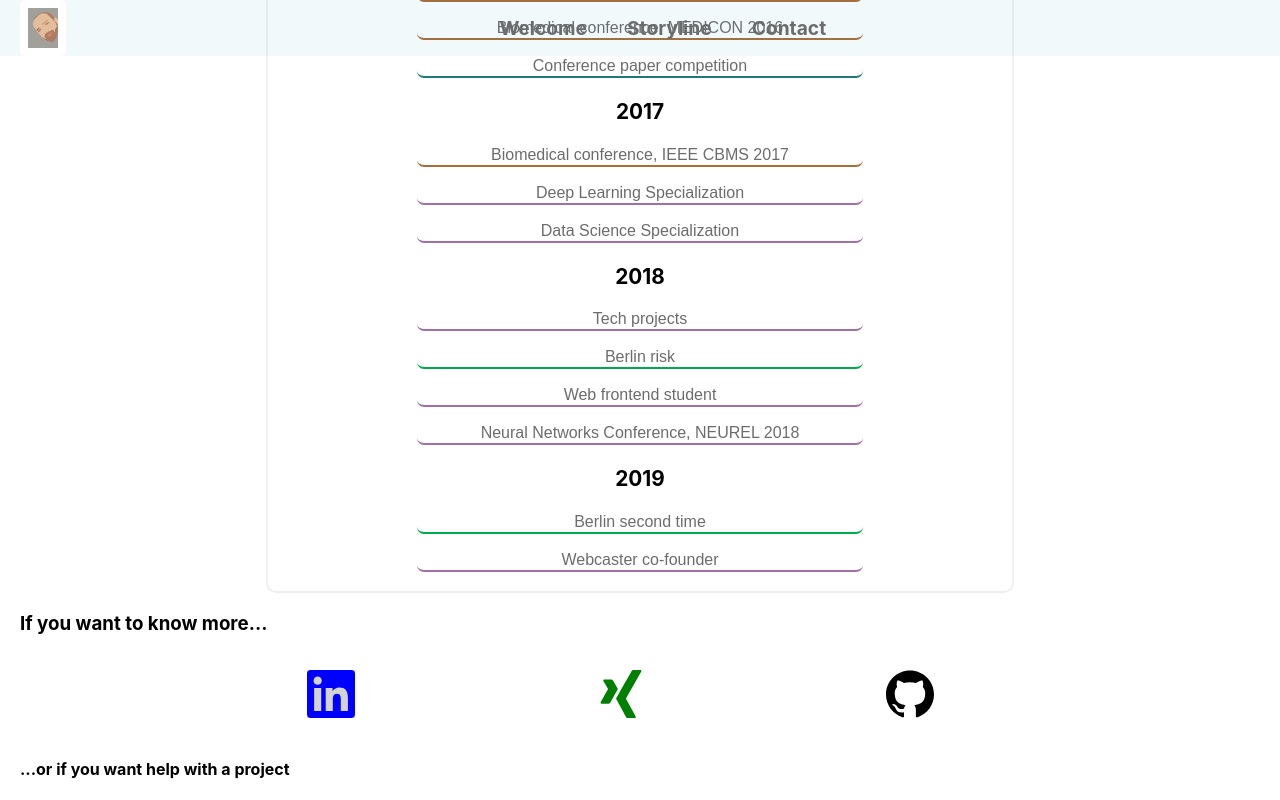
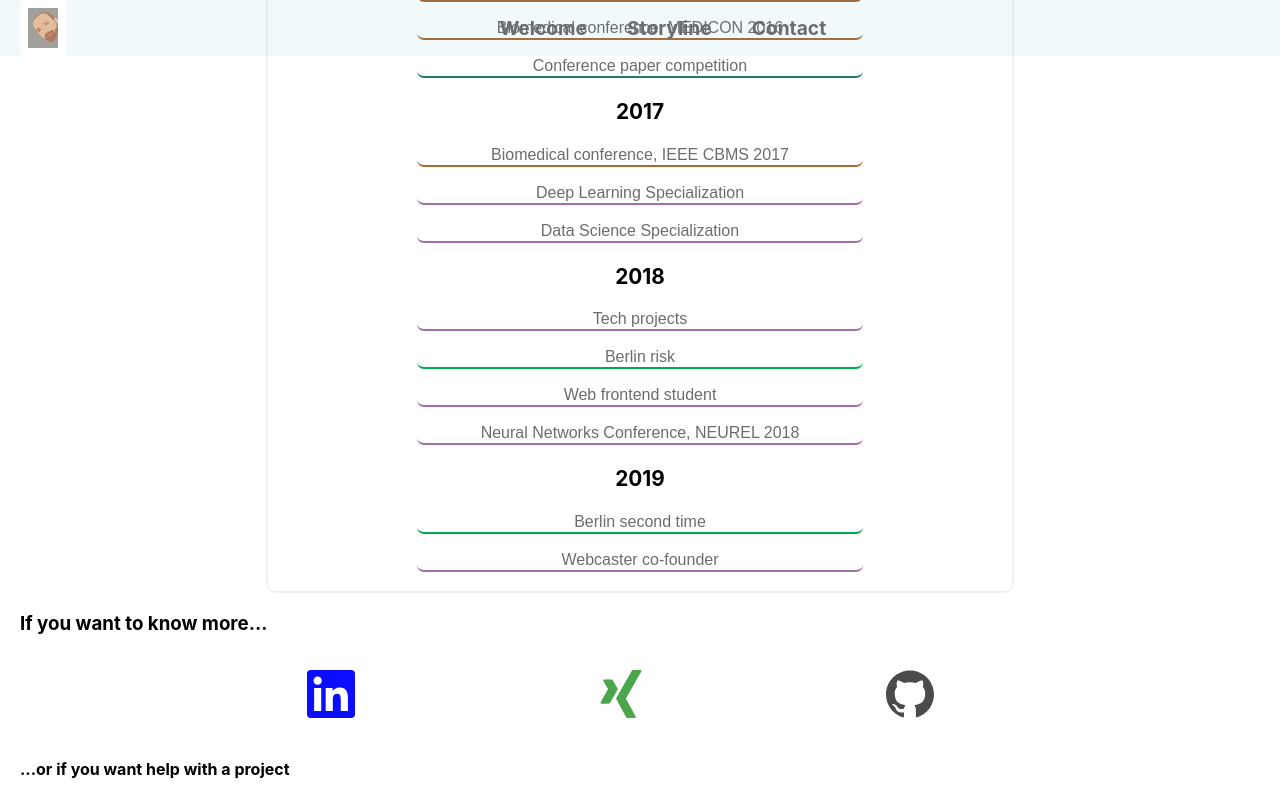
Before and after one commit to Alexzg/Web_Alex, a React (Create React App) app in the folder v2/alexandros-zogkas-webpage/: page / in a window 1280 px wide. In both pictures the pointer is over the picture 331 px from the left and 2822 px from the top of the page. Shown: the part 2129-2929 px from the top of the page. Built offline with nearby package versions, Linux system fonts and the light colour scheme.

Commit message:
Update SocialMediaBtn.css

```diff
--- a/v2/alexandros-zogkas-webpage/src/components/Buttons/SocialMediaBtn/SocialMediaBtn.css
+++ b/v2/alexandros-zogkas-webpage/src/components/Buttons/SocialMediaBtn/SocialMediaBtn.css
@@ -8,8 +8,9 @@
 .SocialMediaBtn img {
 	display: inline-block;
 	width: 3em;
+	opacity: 0.70;
 }
 
 .SocialMediaBtn img:hover {
-	background-color: lightgrey;
+	opacity: 0.95;
 }
```
